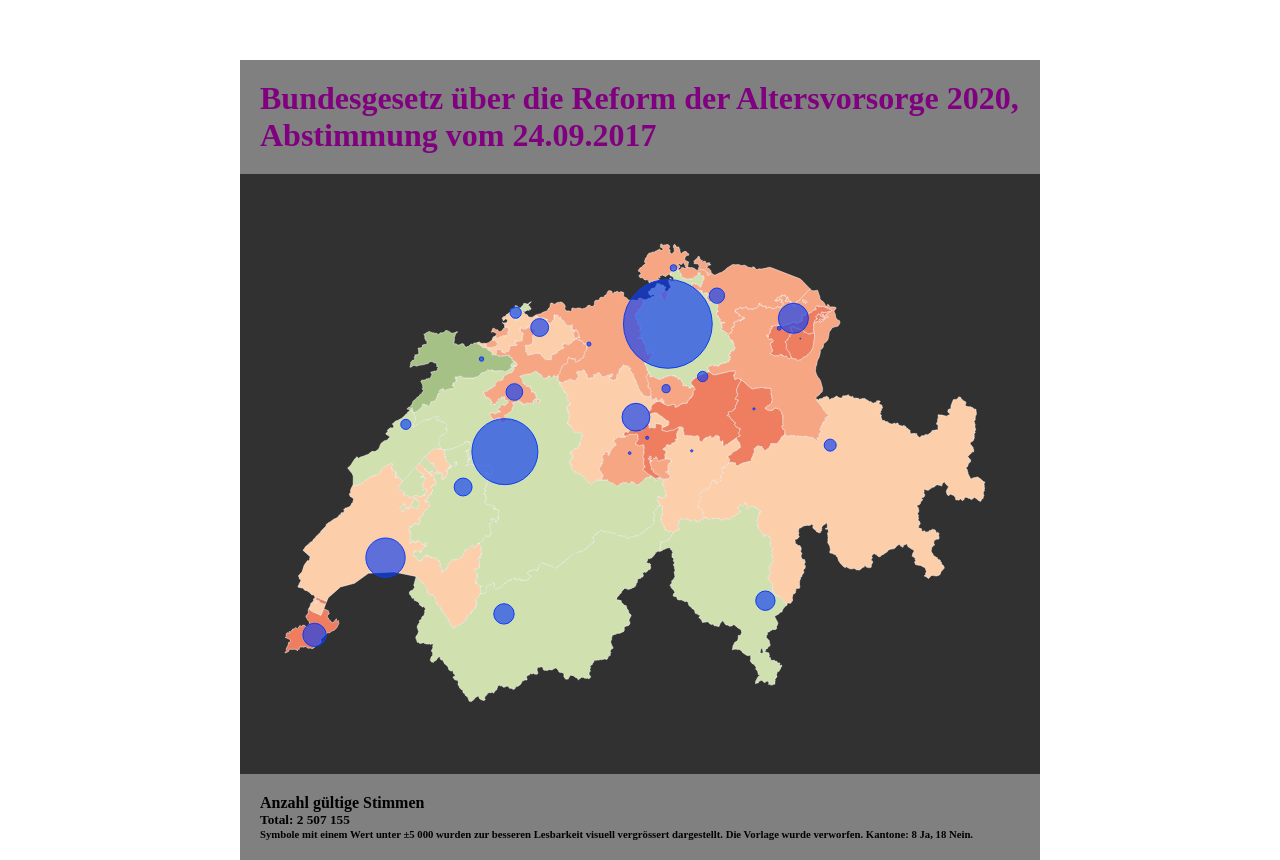
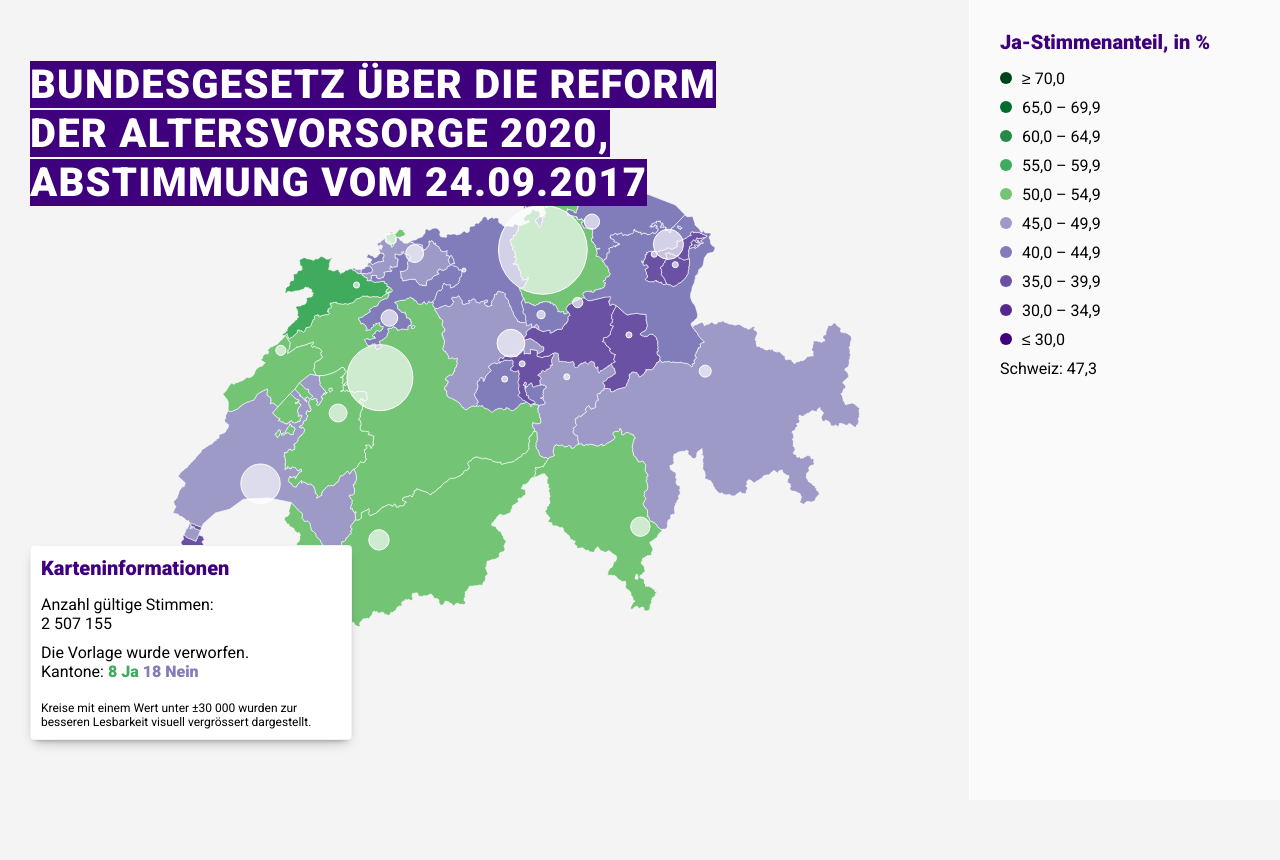
Before and after one commit to NMA93/ch-abstimmungskarte, a website built with Parcel: page index.html in a window 1280 px wide. After the commit the page ends 800 px from the top, so only its background shows below. Built offline with nearby package versions, Linux system fonts and the light colour scheme.

Commit message:
MOD: css styling; size-ratio; html

```diff
--- a/index.html
+++ b/index.html
@@ -6,27 +6,86 @@
     <meta http-equiv="X-UA-Compatible" content="ie=edge" />
     <title>Abstimmungskarte</title>
     <style>
+      @import url("https://fonts.googleapis.com/css?family=Roboto:400,900&display=swap");
       * {
         margin: 0;
         padding: 0;
       }
+      html {
+        font-family: "Roboto", sans-serif;
+        font-weight: 400;
+        font-size: 1rem;
+        background-color: rgba(244, 244, 244, 1);
+      }
       #root {
+        width: calc(100% - 250px);
+        height: 100vh;
+        display: flex;
+        flex-direction: column;
+        align-items: center;
+        justify-content: center;
+      }
+      #viz {
         width: 800px;
         height: 600px;
-        margin: 0 auto;
       }
       header {
-        padding: 20px;
-        margin-top: 60px;
-        background-color: gray;
+        max-width: 700px;
+        top: 60px;
+        left: 30px;
+        position: fixed;
+        z-index: 50;
       }
       footer {
-        padding: 20px;
-        margin-top: -4px;
-        background-color: gray;
+        position: fixed;
+        bottom: 60px;
+        left: 30px;
+        max-width: 300px;
+        margin-top: 60px;
+        padding: 10px;
+        box-shadow: 0px 6px 12px -5px rgba(0, 0, 0, 0.3),
+          0px 3px 6px -5px rgba(0, 0, 0, 0.6);
+        background: white;
+        border-radius: 4px;
+        border: solid 1px rgba(0, 0, 0, 0.05);
+        z-index: 50;
+      }
+      #legende {
+        padding: 30px;
+        position: fixed;
+        right: 0;
+        top: 0;
+        bottom: 0;
+        width: 250px;
+        background-color: rgba(250, 250, 250, 1);
+        z-index: -1000;
+        border-left: solid 1px rgba(255, 255, 255, 1);
+      }
+      p {
+        margin-bottom: 10px;
       }
       h1 {
-        color: purple;
+        font-weight: 900;
+        display: inline-block;
+        color: white;
+        letter-spacing: 1.25px;
+        font-size: 2.5rem;
+        line-height: 1.23;
+        text-transform: uppercase;
+      }
+      h2 {
+        font-weight: 900;
+        font-size: 1.25rem;
+        margin-bottom: 15px;
+        color: #3f007d;
+      }
+      h6 {
+        margin-top: 20px;
+        font-weight: 400;
+        font-size: 0.75rem;
+      }
+      h1 .bg {
+        background-color: #3f007d;
       }
       .tooltip h1 {
         color: red;
@@ -37,26 +96,90 @@
       .tooltip p {
         color: green;
       }
+      .green {
+        color: #41ab5d;
+        font-weight: 900;
+      }
+      .purple {
+        color: #807dba;
+        font-weight: 900;
+      }
+      .box {
+        width: 12px;
+        height: 12px;
+        border-radius: 50%;
+        display: inline-block;
+        margin-right: 10px;
+      }
+      .box10 {
+        background-color: #00441b;
+      }
+      .box9 {
+        background-color: #006d2c;
+      }
+      .box8 {
+        background-color: #238b45;
+      }
+      .box7 {
+        background-color: #41ab5d;
+      }
+      .box6 {
+        background-color: #74c476;
+      }
+      .box5 {
+        background-color: #9e9ac8;
+      }
+      .box4 {
+        background-color: #807dba;
+      }
+      .box3 {
+        background-color: #6a51a3;
+      }
+      .box2 {
+        background-color: #54278f;
+      }
+      .box1 {
+        background-color: #3f007d;
+      }
     </style>
   </head>
   <body>
     <div id="root">
       <header>
         <h1>
-          Bundesgesetz über die Reform der Altersvorsorge 2020, Abstimmung vom
-          24.09.2017
+          <span class="bg"
+            >Bundesgesetz über die Reform der Altersvorsorge 2020, Abstimmung
+            vom 24.09.2017</span
+          >
         </h1>
       </header>
-      <div id="viz"></div>
+      <div id="legende">
+        <h2>Ja-Stimmenanteil, in %</h2>
+        <p><span class="box box10"></span>≥ 70,0</p>
+        <p><span class="box box9"></span>65,0 – 69,9</p>
+        <p><span class="box box8"></span>60,0 – 64,9</p>
+        <p><span class="box box7"></span>55,0 – 59,9</p>
+        <p><span class="box box6"></span>50,0 – 54,9</p>
+        <p><span class="box box5"></span>45,0 – 49,9</p>
+        <p><span class="box box4"></span>40,0 – 44,9</p>
+        <p><span class="box box3"></span>35,0 – 39,9</p>
+        <p><span class="box box2"></span>30,0 – 34,9</p>
+        <p><span class="box box1"></span>≤ 30,0</p>
+        <p>Schweiz: 47,3</p>
+      </div>
       <footer>
-        <h4>Anzahl gültige Stimmen</h4>
-        <h5>Total: 2 507 155</h5>
+        <h2>Karteninformationen</h2>
+        <p>Anzahl gültige Stimmen:<br />2 507 155</p>
+        <p>
+          Die Vorlage wurde verworfen.<br />Kantone:
+          <span class="green">8 Ja</span> <span class="purple">18 Nein</span>
+        </p>
         <h6>
-          Symbole mit einem Wert unter ±5 000 wurden zur besseren Lesbarkeit
-          visuell vergrössert dargestellt. Die Vorlage wurde verworfen. Kantone:
-          8 Ja, 18 Nein.
+          Kreise mit einem Wert unter ±30 000 wurden zur besseren Lesbarkeit
+          visuell vergrössert dargestellt.
         </h6>
       </footer>
+      <div id="viz"></div>
       <script src="https://unpkg.com/d3@5.9.7/dist/d3.min.js"></script>
       <script src="https://unpkg.com/d3-geo@1.11.6/dist/d3-geo.min.js"></script>
       <script src="./visualization.js"></script>
--- a/static/reform.csv
+++ b/static/reform.csv
@@ -2,19 +2,19 @@ id,name,total,size,ja_anteil,lon,lat
 1,ZÃ¼rich,444077,44.4077,50.9,8.564572,47.451542
 2,Bern,330007,33.0007,50.0,7.44743,46.94798
 3,Luzern,138991,13.8991,47.9,8.30585,47.05207
-4,Uri,11264,1.1264,45.2,8.6439,46.88177
+4,Uri,11264,3,45.2,8.6439,46.88177
 5,Schwyz,51900,5.1900,35.7,8.757778,47.204992
-6,Obwalden,13328,1.3328,41.7,8.24568,46.89601
-7,Nidwalden,15549,1.5549,39.0,8.36622,46.95696
-8,Glarus,10844,1.0844,37.0, 9.06728,47.04088
+6,Obwalden,13328,3,41.7,8.24568,46.89601
+7,Nidwalden,15549,3,39.0,8.36622,46.95696
+8,Glarus,10844,3,37.0, 9.06728,47.04088
 9,Zug,40484,4.0484,42.3,8.51549,47.16617
 10,Freiburg,89501,8.9501,54.1,7.16259,46.80624
 11,Solothurn,83335,8.3335,42.4,7.53858,47.20808
 12,Basel-Stadt,56587,5.6587,54.1,7.58769,47.55814
 13,Basel-Landschaft,89383,8.9383,45.9,7.735,47.484
 14,Schaffhausen,32393,3.2393,44.0,8.63386,47.69653
-15,Appenzell Ausserrhoden,19418,1.9418,39.5,9.27991,47.38577
-16,Appenzell Innerrhoden,4937,0.4937,36.7,9.40876,47.33077
+15,Appenzell Ausserrhoden,19418,3,39.5,9.27991,47.38577
+16,Appenzell Innerrhoden,4937,3,36.7,9.40876,47.33077
 17,St. Gallen,150409,15.0409,40.8,9.37749,47.42356
 18,GraubÃ¼nden,60061,6.0061,45.8,9.53222,46.84829
 19,Aargau,203106,2.03106,43.0,8.04434,47.39285
@@ -24,4 +24,4 @@ id,name,total,size,ja_anteil,lon,lat
 23,Wallis,102026,10.2026,50.4,7.36083,46.23316
 24,Neuenburg,50629,5.0629,51.8,6.825011,47.101397
 25,Genf,116345,11.6345,39.7,6.149985,46.200013
-26,Jura,22255,2.2255,56.8,7.34367,47.3652
+26,Jura,22255,3,56.8,7.34367,47.3652
--- a/visualization.js
+++ b/visualization.js
@@ -11,7 +11,7 @@ document.addEventListener("DOMContentLoaded", () => {
         .append("svg")
         .attr("width", width)
         .attr("height", height)
-        .style("background-color", "#313131");
+        .style("background-color", "#white");
       // define map projection
       const swissMapProjection = d3
         .geoAlbers()
@@ -27,16 +27,16 @@ document.addEventListener("DOMContentLoaded", () => {
         .scaleThreshold()
         .domain([30, 35, 40, 45, 50, 55, 60, 65, 70, 100])
         .range([
-          "#d0001b",
-          "#e0513c",
-          "#ee7e5f",
-          "#f7a684",
-          "#fdceaa",
-          "#d0e0af",
-          "#a6c185",
-          "#7da35b",
-          "#538633",
-          "#256900"
+          "#3f007d",
+          "#54278f",
+          "#6a51a3",
+          "#807dba",
+          "#9e9ac8",
+          "#74c476",
+          "#41ab5d",
+          "#238b45",
+          "#006d2c",
+          "#00441b"
         ]);
       // define Tooltip
       const tooltip = container
@@ -53,8 +53,8 @@ document.addEventListener("DOMContentLoaded", () => {
         .enter()
         .append("path")
         .attr("d", d => pathGenerator(d))
-        .attr("stroke", "#FFFFFF")
-        .attr("stroke-width", 0.5)
+        .attr("stroke", "rgba(255,255,255,1)")
+        .attr("stroke-width", 0.6)
         .attr("fill", function(d) {
           const cantonMetaData = metaData.find(
             ja_anteil => ja_anteil.id == d.properties.id
@@ -102,8 +102,8 @@ document.addEventListener("DOMContentLoaded", () => {
         .attr("cx", d => swissMapProjection([d.lon, d.lat])[0])
         .attr("cy", d => swissMapProjection([d.lon, d.lat])[1])
         .attr("r", d => d.size)
-        .attr("fill", "rgba(12,61,245,0.65)")
-        .attr("stroke", "rgba(12,61,245,1)")
+        .attr("fill", "rgba(255,255,255,0.65)")
+        .attr("stroke", "rgba(255,255,255,1)")
         .attr("stroke-width", 1)
         .style("pointer-events", "none");
     });
```
